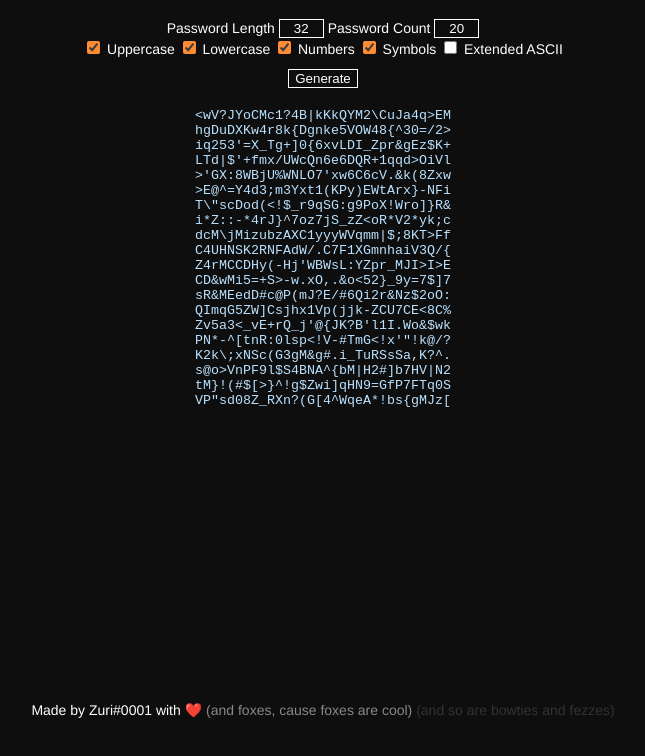
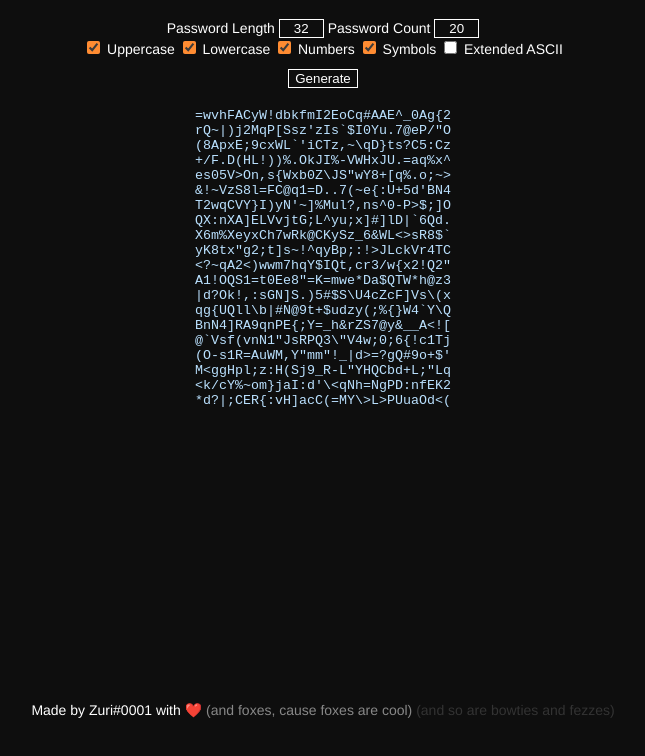
Before and after one commit to Compositr/Zuriix.github.io, a plain HTML site: page index.html in a window 1280 px wide. Shown: the whole page, without its empty margins (317-962 px from the left). Drawn offline with Linux system fonts and the light colour scheme.

Commit message:
fix: Add missing chars
Add missing special characters ` & ~

```diff
--- a/index.html
+++ b/index.html
@@ -102,7 +102,7 @@
       const chars = {
         lowercase: "abcdefghijklmnopqrstuvwxyz",
         uppercase: "ABCDEFGHIJKLMNOPQRSTUVWXYZ",
-        special: "!@#$%^&*()_+-=[]\\;',./{}|:\"<>?",
+        special: "!@#$%^&*()_+-=[]\\;',./{}|:\"<>`?~",
         number: "0123456789",
       	extendedAscii: extendedAscii.join("")
       };
```
